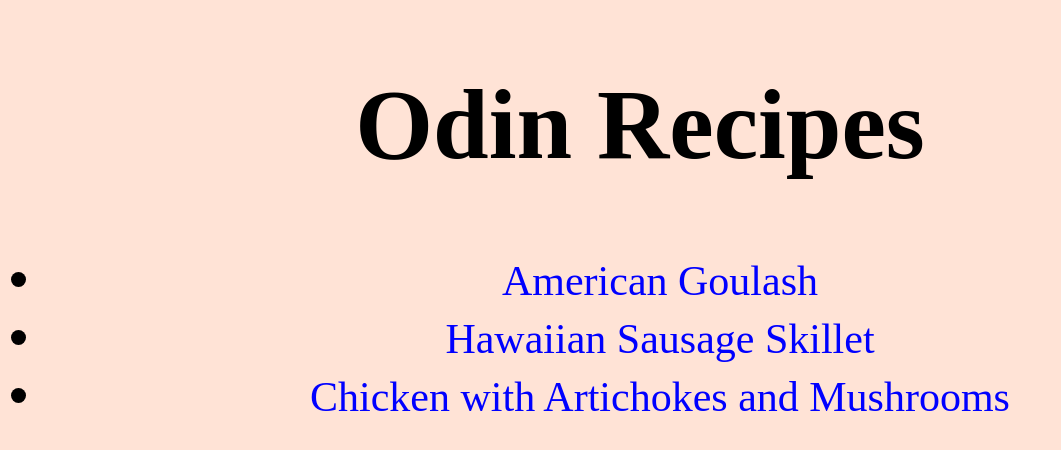
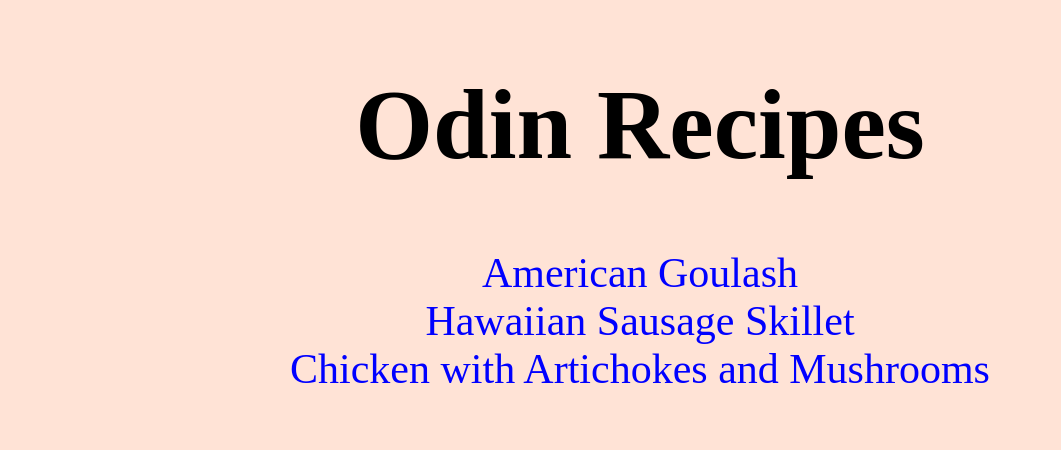
Before and after one commit to sakbob/odin-recipes, a plain HTML site: page index.html in a window 1280 px wide. Shown: the whole page, without its empty margins (0-1061 px from the left). Drawn offline with Linux system fonts and the light colour scheme.

Commit message:
Remove list from home page and update into block.

```diff
--- a/index.html
+++ b/index.html
@@ -8,10 +8,10 @@
 
     <body class = "home">
         <h1>Odin Recipes</h1>
-        <ul>
-            <li><a href = "./recipes/american-goulash.html">American Goulash</a></li>
-            <li><a href = "./recipes/hawaiian-sausage-skillet.html">Hawaiian Sausage Skillet</a></li>
-            <li><a href = "./recipes/chicken-with-artichokes-and-mushrooms.html">Chicken with Artichokes and Mushrooms</a></li>
-        </ul>
+
+        <a href = "./recipes/american-goulash.html">American Goulash</a>
+        <a href = "./recipes/hawaiian-sausage-skillet.html">Hawaiian Sausage Skillet</a>
+        <a href = "./recipes/chicken-with-artichokes-and-mushrooms.html">Chicken with Artichokes and Mushrooms</a>
+
     </body>
 </html>
--- a/style.css
+++ b/style.css
@@ -10,6 +10,8 @@
     font-size: 42px;
     color: blue;
     text-decoration-line: none;
+    margin: auto;
+    display: block;
 }
 
 .page {
```
